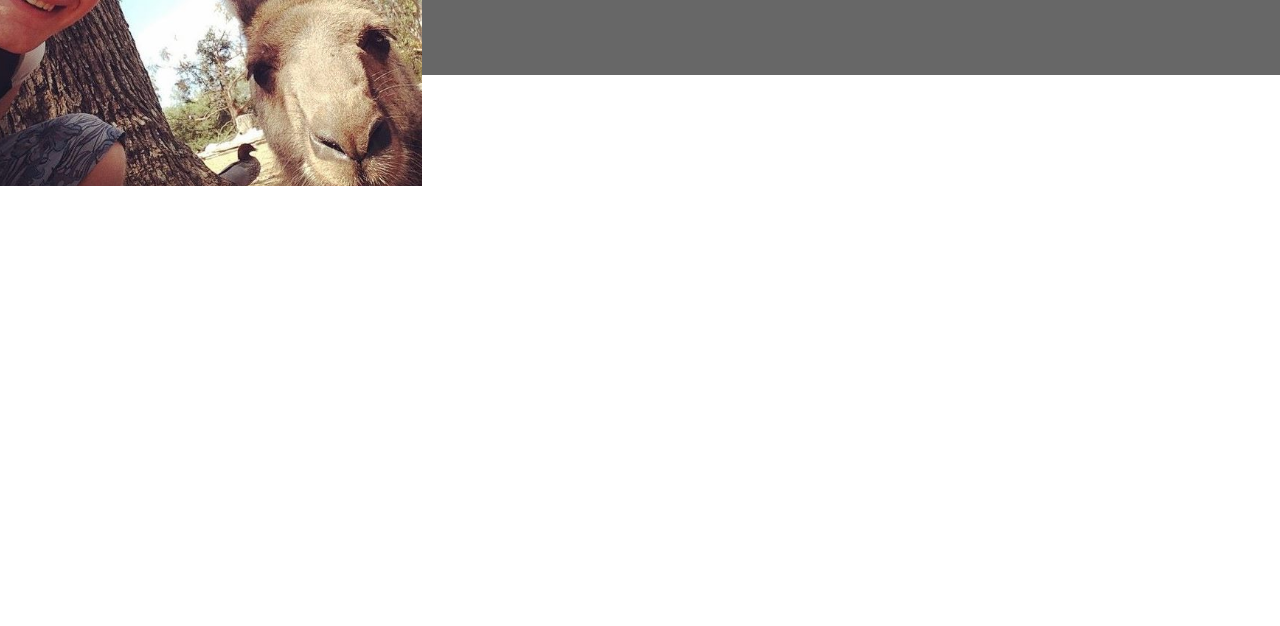
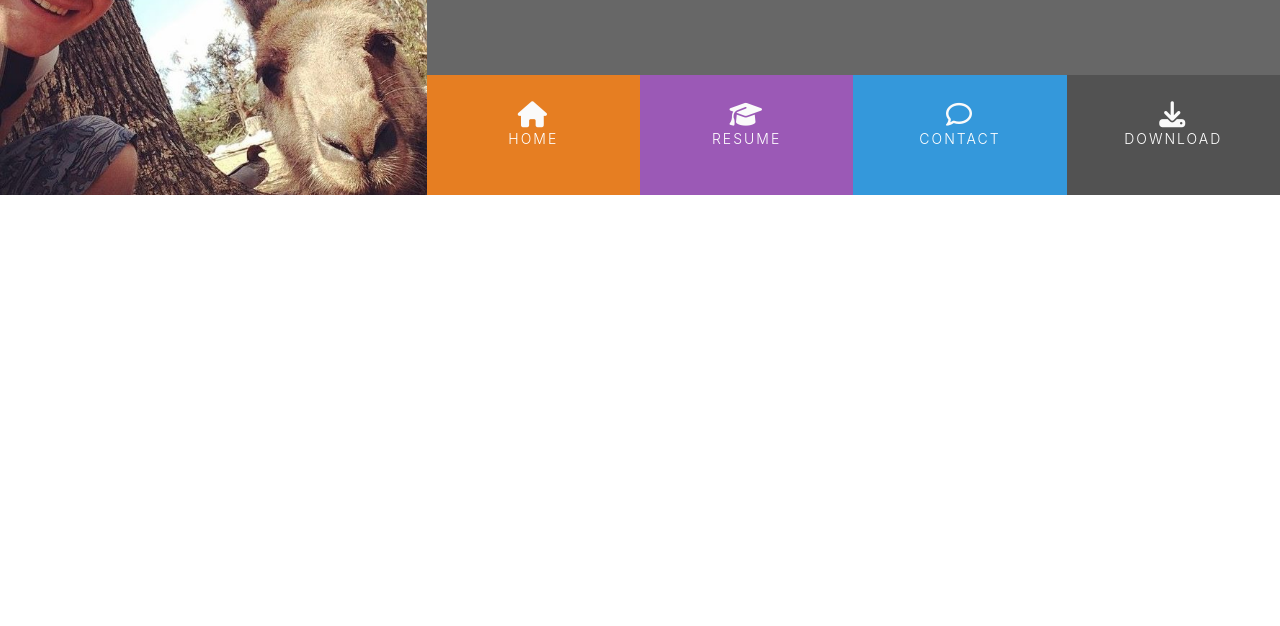
Before and after one commit to cod182/Resume, a plain HTML site: page index.html in a window 1280 px wide. Shown: the part 174-800 px from the top of the page. Drawn offline with nearby package versions, Linux system fonts and the light colour scheme.

Commit message:
styled navigation bar on index.html

```diff
--- a/assets/css/styles.css
+++ b/assets/css/styles.css
@@ -9,6 +9,23 @@
 /* --Colours-- */
 .bg-color-name-title {
     background-color: #676767;
+
+}
+
+.ui-menu-color-home {
+    background-color: #e67e22;
+}
+
+.ui-menu-color-resume {
+    background-color: #9b59b6;
+}
+
+.ui-menu-color-contact {
+    background-color: #3498db;
+}
+
+.ui-menu-color-download {
+    background-color: #525252;
 }
 /*--/ Colours */
 
@@ -52,5 +69,54 @@ header {
     color: #fff;
 }
 
+.list-inline-item:not(:last-child){
+    margin: 0;
+}
 
+.menu-container {
+    font-size: 0;
+}
+
+#nav {
+    margin: 0;
+}
+#nav li {
+    font-size: 14px;
+    padding:0;
+}
+
+.menu-item {
+    height:120px;
+    text-align: center;
+    padding: 0;
+}
+
+.menu-item a {
+    width: 100%;
+    text-decoration: none;
+    color: white;
+    height: 120px;
+}
+
+.menu-item a i {
+    padding-top: 22px;
+    display: block;
+    color: #fafafa;
+    font-size: 26px;
+}
+
+.menu-item span {
+    display:block;
+    width: 100%;
+    padding-top: 5px;
+    text-align: center;
+    text-transform: uppercase;
+    font-size: 14px;
+    font-weight: 300;
+    letter-spacing: 2px;
+}
+
+.menu-item a:hover {
+
+}
 /* --/Heading-- */
--- a/index.html
+++ b/index.html
@@ -6,22 +6,44 @@
     <title>Codie Stephens-Evans</title>
     <link rel="stylesheet" href="https://maxcdn.bootstrapcdn.com/bootstrap/4.2.1/css/bootstrap.min.css"/>
     <script src="https://kit.fontawesome.com/5351067769.js" crossorigin="anonymous"></script>
+    <link rel="stylesheet" href="https://cdnjs.cloudflare.com/ajax/libs/hover.css/2.1.1/css/hover-min.css" type="text/css" />
     <link rel="stylesheet" href="assets/css/styles.css" type="text/css">
 </head>
 <body>
 
     <header>
-        <div class="row">
+        <div class="row no-gutters">
             <a class="col-md-4 logo"></a>
 
             <div class="col-md-8">
-                <div class="row bg-color-name-title" >
+                <div class="row bg-color-name-title no-gutters" >
                     <div class="col heading">
                         <h1 class="name">Codie Stephens-Evans</h1>
                         <h2 class="title">Full Stack Developer</h2>
-
                     </div>
                 </div>
+                    <div class="row no-gutters">
+                        <div class="col">
+                            <ul id="nav" class="list-inline menu-container">
+                                <li class="col-6 col-sm-3 list-inline-item ui-menu-color-home menu-item">
+                                    <a href="#"><span><i class="fa fa-home" aria-hidden="true"></i>Home</span></a>
+                                </li>
+
+                                <li class="col-6 col-sm-3 list-inline-item ui-menu-color-resume menu-item">
+                                    <a href="#"><span><i class="fa fa-graduation-cap" aria-hidden="true"></i>Resume</span></a>
+                                </li>
+
+                                <li class="col-6 col-sm-3 list-inline-item ui-menu-color-contact menu-item">
+                                    <a href="#"><span><i class="fa fa-comment-o" aria-hidden="true"></i>Contact</span></a>
+                                </li>
+
+                                <li class="col-6 col-sm-3 list-inline-item ui-menu-color-download menu-item">
+                                    <a href="#"><span><i class="fa fa-download" aria-hidden="true"></i>Download</span></a>
+                                </li>
+
+                            </ul>
+                        </div>
+                    </div>
             </div>
         </div>
     </header>
```
